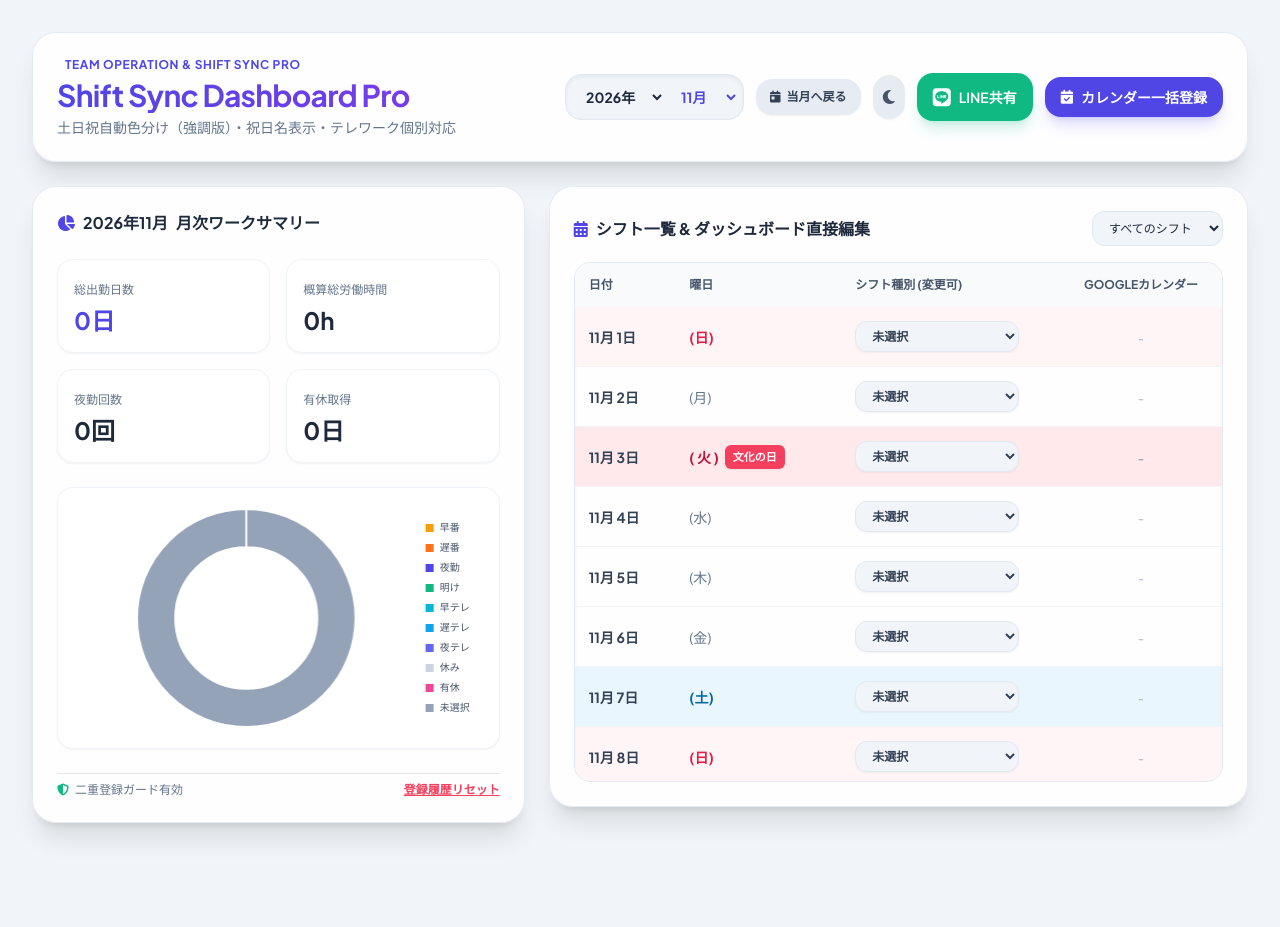
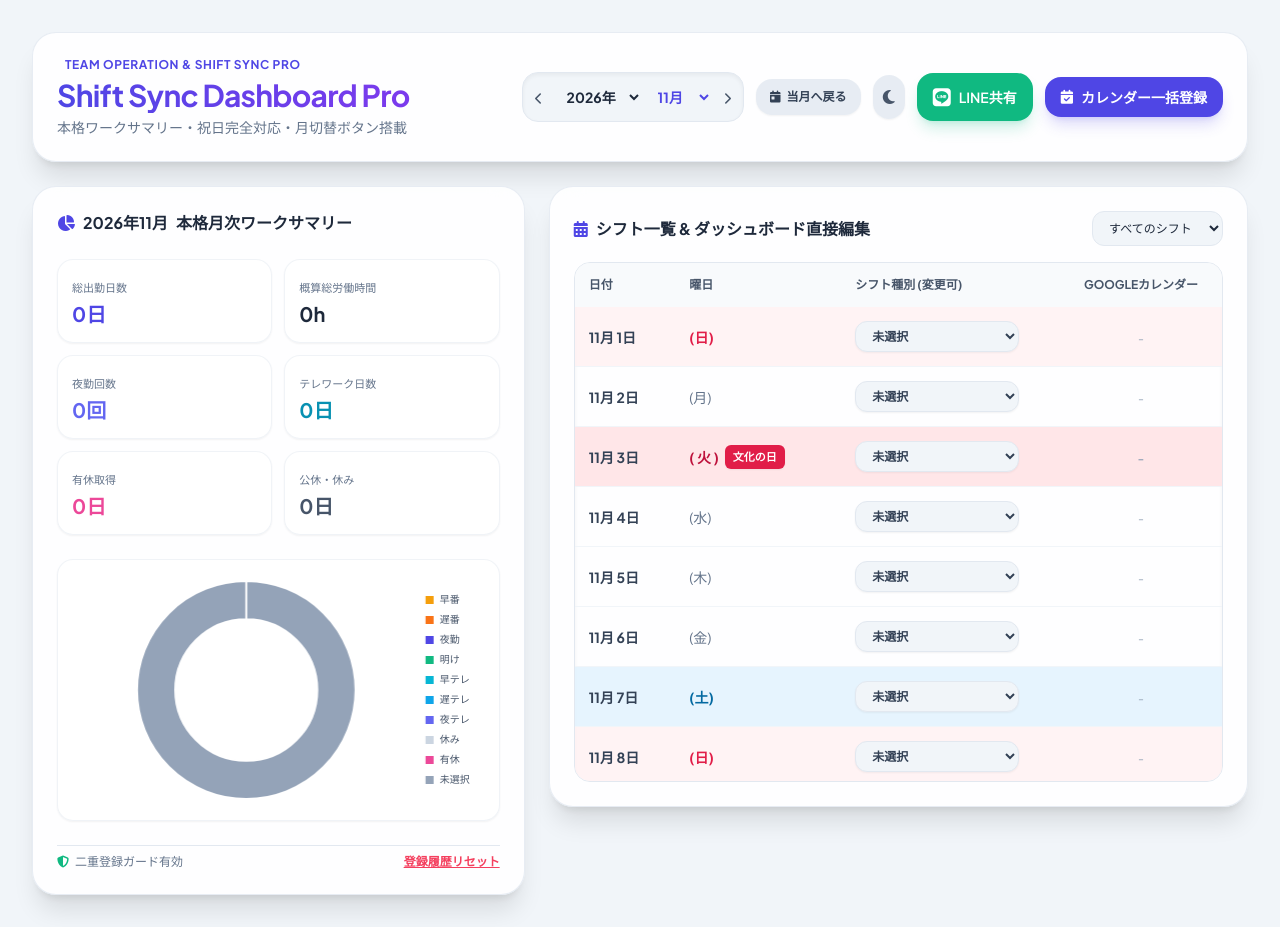
Before and after one commit to noa511522/shift-dashboard, a plain HTML site: page index.html in a window 1280 px wide. Before the commit the page ends 855 px from the top, so only its background shows below. Drawn offline with nearby package versions, Linux system fonts and the light colour scheme.

Commit message:
Update index.html

```diff
--- a/index.html
+++ b/index.html
@@ -36,22 +36,25 @@
                     Shift Sync Dashboard Pro
                 </h1>
                 <p class="text-xs sm:text-sm text-slate-500 dark:text-slate-400 mt-1">
-                    土日祝自動色分け（強調版）・祝日名表示・テレワーク個別対応
+                    本格ワークサマリー・祝日完全対応・月切替ボタン搭載
                 </p>
             </div>
 
             <!-- Controls & Actions -->
             <div class="flex flex-wrap items-center gap-2 sm:gap-3">
-                <!-- Year & Month Selector -->
-                <div class="flex items-center bg-slate-100 dark:bg-slate-900 rounded-2xl p-1 border border-slate-200 dark:border-slate-800 shadow-inner">
-                    <select id="selectYear" onchange="changeMonthYear()" class="bg-transparent font-bold text-sm px-3 py-2 outline-none cursor-pointer">
+                <!-- Year & Month Selector with Arrow Buttons -->
+                <div class="flex items-center bg-slate-100 dark:bg-slate-900 rounded-2xl p-1 border border-slate-200 dark:border-slate-800 shadow-inner gap-1">
+                    <button onclick="changeMonthRelative(-1)" class="p-2 hover:bg-slate-200 dark:hover:bg-slate-800 rounded-xl transition-colors text-slate-600 dark:text-slate-300" title="前月へ">
+                        <i class="fa-solid fa-chevron-left text-xs"></i>
+                    </button>
+                    <select id="selectYear" onchange="changeMonthYear()" class="bg-transparent font-bold text-sm px-2 py-2 outline-none cursor-pointer">
                         <option value="2026">2026年</option>
                         <option value="2027">2027年</option>
                         <option value="2028">2028年</option>
                         <option value="2029">2029年</option>
                         <option value="2030">2030年</option>
                     </select>
-                    <select id="selectMonth" onchange="changeMonthYear()" class="bg-transparent text-indigo-600 dark:text-indigo-400 font-bold text-sm px-3 py-2 outline-none cursor-pointer">
+                    <select id="selectMonth" onchange="changeMonthYear()" class="bg-transparent text-indigo-600 dark:text-indigo-400 font-bold text-sm px-2 py-2 outline-none cursor-pointer">
                         <option value="1">1月</option>
                         <option value="2">2月</option>
                         <option value="3">3月</option>
@@ -65,6 +68,9 @@
                         <option value="11">11月</option>
                         <option value="12">12月</option>
                     </select>
+                    <button onclick="changeMonthRelative(1)" class="p-2 hover:bg-slate-200 dark:hover:bg-slate-800 rounded-xl transition-colors text-slate-600 dark:text-slate-300" title="次月へ">
+                        <i class="fa-solid fa-chevron-right text-xs"></i>
+                    </button>
                 </div>
 
                 <!-- Jump to Current Month -->
@@ -89,30 +95,38 @@
         <!-- Main Layout Grid -->
         <div class="grid grid-cols-1 lg:grid-cols-12 gap-6">
 
-            <!-- Left Side: Monthly Work Summary & Donut Chart (5 Cols) -->
+            <!-- Left Side: Professional Monthly Work Summary & Donut Chart (5 Cols) -->
             <div class="lg:col-span-5 space-y-6">
                 <div class="glass-effect border border-slate-200/80 dark:border-slate-800/80 rounded-3xl p-6 shadow-xl space-y-6">
                     <h2 class="text-base font-bold flex items-center gap-2">
-                        <i class="fa-solid fa-chart-pie text-indigo-600 dark:text-indigo-400"></i> <span id="summaryTitleLabel">2026年11月</span> 月次ワークサマリー
+                        <i class="fa-solid fa-chart-pie text-indigo-600 dark:text-indigo-400"></i> <span id="summaryTitleLabel">2026年11月</span> 本格月次ワークサマリー
                     </h2>
 
-                    <!-- 4 Summary Metric Cards -->
-                    <div class="grid grid-cols-2 gap-4">
-                        <div class="bg-white/60 dark:bg-slate-900/60 border border-slate-200/50 dark:border-slate-800/80 rounded-2xl p-4 shadow-sm">
-                            <span class="text-xs text-slate-500 dark:text-slate-400 font-medium">総出勤日数</span>
-                            <div id="statWorkDays" class="text-2xl font-extrabold text-indigo-600 dark:text-indigo-400 mt-1">0日</div>
+                    <!-- Pro 6 Summary Metric Cards Grid -->
+                    <div class="grid grid-cols-2 gap-3">
+                        <div class="bg-white/60 dark:bg-slate-900/60 border border-slate-200/50 dark:border-slate-800/80 rounded-2xl p-3.5 shadow-sm">
+                            <span class="text-[11px] text-slate-500 dark:text-slate-400 font-medium">総出勤日数</span>
+                            <div id="statWorkDays" class="text-xl font-extrabold text-indigo-600 dark:text-indigo-400 mt-0.5">0日</div>
                         </div>
-                        <div class="bg-white/60 dark:bg-slate-900/60 border border-slate-200/50 dark:border-slate-800/80 rounded-2xl p-4 shadow-sm">
-                            <span class="text-xs text-slate-500 dark:text-slate-400 font-medium">概算総労働時間</span>
-                            <div id="statWorkHours" class="text-2xl font-extrabold mt-1">0h</div>
+                        <div class="bg-white/60 dark:bg-slate-900/60 border border-slate-200/50 dark:border-slate-800/80 rounded-2xl p-3.5 shadow-sm">
+                            <span class="text-[11px] text-slate-500 dark:text-slate-400 font-medium">概算総労働時間</span>
+                            <div id="statWorkHours" class="text-xl font-extrabold mt-0.5">0h</div>
                         </div>
-                        <div class="bg-white/60 dark:bg-slate-900/60 border border-slate-200/50 dark:border-slate-800/80 rounded-2xl p-4 shadow-sm">
-                            <span class="text-xs text-slate-500 dark:text-slate-400 font-medium">夜勤回数</span>
-                            <div id="statNightCount" class="text-2xl font-extrabold mt-1">0回</div>
+                        <div class="bg-white/60 dark:bg-slate-900/60 border border-slate-200/50 dark:border-slate-800/80 rounded-2xl p-3.5 shadow-sm">
+                            <span class="text-[11px] text-slate-500 dark:text-slate-400 font-medium">夜勤回数</span>
+                            <div id="statNightCount" class="text-xl font-extrabold text-indigo-500 mt-0.5">0回</div>
                         </div>
-                        <div class="bg-white/60 dark:bg-slate-900/60 border border-slate-200/50 dark:border-slate-800/80 rounded-2xl p-4 shadow-sm">
-                            <span class="text-xs text-slate-500 dark:text-slate-400 font-medium">有休取得</span>
-                            <div id="statPaidLeave" class="text-2xl font-extrabold mt-1">0日</div>
+                        <div class="bg-white/60 dark:bg-slate-900/60 border border-slate-200/50 dark:border-slate-800/80 rounded-2xl p-3.5 shadow-sm">
+                            <span class="text-[11px] text-slate-500 dark:text-slate-400 font-medium">テレワーク日数</span>
+                            <div id="statTeleworkCount" class="text-xl font-extrabold text-cyan-600 dark:text-cyan-400 mt-0.5">0日</div>
+                        </div>
+                        <div class="bg-white/60 dark:bg-slate-900/60 border border-slate-200/50 dark:border-slate-800/80 rounded-2xl p-3.5 shadow-sm">
+                            <span class="text-[11px] text-slate-500 dark:text-slate-400 font-medium">有休取得</span>
+                            <div id="statPaidLeave" class="text-xl font-extrabold text-pink-500 mt-0.5">0日</div>
+                        </div>
+                        <div class="bg-white/60 dark:bg-slate-900/60 border border-slate-200/50 dark:border-slate-800/80 rounded-2xl p-3.5 shadow-sm">
+                            <span class="text-[11px] text-slate-500 dark:text-slate-400 font-medium">公休・休み</span>
+                            <div id="statOffCount" class="text-xl font-extrabold text-slate-600 dark:text-slate-300 mt-0.5">0日</div>
                         </div>
                     </div>
 
@@ -194,10 +208,10 @@
             "有休"
         ];
 
-        // 確実な日本の祝日判定ロジック (2026年〜2030年対応)
+        // 完璧な日本の祝日判定関数
         function getJapaneseHoliday(year, month, day) {
             const d = new Date(year, month - 1, day);
-            const w = d.getDay();
+            const w = d.getDay(); // 0:日, 1:月...
 
             // 固定祝日
             if (month === 1 && day === 1) return "元日";
@@ -214,10 +228,15 @@
             if (month === 11 && day === 3) return "文化の日";
             if (month === 11 && day === 23) return "勤労感謝の日";
 
-            // 春分の日簡易計算
+            // 春分の日計算（2026〜2030年）
             if (month === 3) {
-                let vernalEquinox = (year === 2026 || year === 2030) ? 20 : 21;
-                if (day === vernalEquinox) return "春分の日";
+                let vernal = (year === 2026 || year === 2030) ? 20 : 21;
+                if (day === vernal) return "春分の日";
+            }
+            // 秋分の日計算
+            if (month === 9) {
+                let autumn = (year === 2027) ? 23 : 22;
+                if (day === autumn) return "秋分の日";
             }
 
             // ハッピーマンデー制度
@@ -227,10 +246,10 @@
             if (month === 9 && w === 1 && weekNum === 3) return "敬老の日";
             if (month === 10 && w === 1 && weekNum === 2 && year !== 2026) return "スポーツの日";
 
-            // 振替休日判定
+            // 振替休日判定（前日が日曜かつ祝日の場合）
             if (w === 1) {
-                const prevDay = new Date(year, month - 1, day - 1);
-                if (getJapaneseHoliday(year, prevDay.getMonth() + 1, prevDay.getDate())) {
+                const prevDate = new Date(year, month - 1, day - 1);
+                if (getJapaneseHoliday(prevDate.getFullYear(), prevDate.getMonth() + 1, prevDate.getDate())) {
                     return "振替休日";
                 }
             }
@@ -292,6 +311,26 @@
             updateSummaryAndChart();
         }
 
+        function changeMonthRelative(direction) {
+            currentMonth += direction;
+            if (currentMonth > 12) {
+                currentMonth = 1;
+                currentYear++;
+            } else if (currentMonth < 1) {
+                currentMonth = 12;
+                currentYear--;
+            }
+
+            if (currentYear > 2030) { currentYear = 2030; currentMonth = 12; }
+            if (currentYear < 2026) { currentYear = 2026; currentMonth = 1; }
+
+            document.getElementById('selectYear').value = currentYear;
+            document.getElementById('selectMonth').value = currentMonth;
+            document.getElementById('summaryTitleLabel').innerText = `${currentYear}年${currentMonth}月`;
+            renderTable();
+            updateSummaryAndChart();
+        }
+
         function jumpToCurrentMonth() {
             const realNow = new Date();
             currentYear = realNow.getFullYear();
@@ -333,18 +372,17 @@
                 const tr = document.createElement('tr');
                 tr.className = "hover:bg-slate-50/80 dark:hover:bg-slate-800/40 transition-colors";
 
-                // 強調された土日祝の色分けロジック
                 let rowBgClass = "";
                 let weekColorClass = "text-slate-500 dark:text-slate-400";
 
                 if (item.holiday) {
-                    rowBgClass = "bg-rose-100/80 dark:bg-rose-950/40 font-semibold";
+                    rowBgClass = "bg-rose-100/90 dark:bg-rose-950/50 font-semibold";
                     weekColorClass = "text-rose-700 dark:text-rose-400 font-extrabold";
                 } else if (item.week === "日") {
-                    rowBgClass = "bg-rose-50/70 dark:bg-rose-950/20";
+                    rowBgClass = "bg-rose-50/80 dark:bg-rose-950/25";
                     weekColorClass = "text-rose-600 dark:text-rose-400 font-extrabold";
                 } else if (item.week === "土") {
-                    rowBgClass = "bg-sky-100/70 dark:bg-sky-950/25";
+                    rowBgClass = "bg-sky-100/80 dark:bg-sky-950/30";
                     weekColorClass = "text-sky-700 dark:text-sky-400 font-extrabold";
                 }
 
@@ -354,7 +392,7 @@
 
                 let weekDisplay = `(${item.week})`;
                 if (item.holiday) {
-                    weekDisplay = `<span class="inline-flex items-center gap-1.5"><span class="${weekColorClass}">( ${item.week} )</span> <span class="text-[11px] bg-rose-500 text-white dark:bg-rose-700 dark:text-rose-100 px-2 py-0.5 rounded-md font-bold shadow-sm">${item.holiday}</span></span>`;
+                    weekDisplay = `<span class="inline-flex items-center gap-1.5"><span class="${weekColorClass}">( ${item.week} )</span> <span class="text-[11px] bg-rose-600 text-white dark:bg-rose-700 dark:text-rose-100 px-2 py-0.5 rounded-md font-bold shadow-sm">${item.holiday}</span></span>`;
                 }
 
                 let optionsHtml = '';
@@ -406,27 +444,31 @@
             let workDays = 0;
             let workHours = 0;
             let nightCount = 0;
+            let teleworkCount = 0;
             let paidLeaveCount = 0;
+            let offCount = 0;
 
-            let counts = { "未選択": 0, "早": 0, "遅": 0, "夜": 0, "明け": 0, "早テレ": 0, "遅テレ": 0, "夜テレ": 0, "休み": 0, "有休": 0 };
+            let counts = { "早": 0, "遅": 0, "夜": 0, "明け": 0, "早テレ": 0, "遅テレ": 0, "夜テレ": 0, "休み": 0, "有休": 0, "未選択": 0 };
 
             shifts.forEach(s => {
                 if(s.type.includes('早（8:00')) { workDays++; workHours += 8; counts["早"]++; }
                 else if(s.type.includes('遅（13:00')) { workDays++; workHours += 8; counts["遅"]++; }
                 else if(s.type.includes('夜（21:30')) { workDays++; workHours += 9; nightCount++; counts["夜"]++; }
-                else if(s.type.includes('早（テレワーク）')) { workDays++; workHours += 8; counts["早テレ"]++; }
-                else if(s.type.includes('遅（テレワーク）')) { workDays++; workHours += 8; counts["遅テレ"]++; }
-                else if(s.type.includes('夜（テレワーク）')) { workDays++; workHours += 9; nightCount++; counts["夜テレ"]++; }
+                else if(s.type.includes('早（テレワーク）')) { workDays++; workHours += 8; teleworkCount++; counts["早テレ"]++; }
+                else if(s.type.includes('遅（テレワーク）')) { workDays++; workHours += 8; teleworkCount++; counts["遅テレ"]++; }
+                else if(s.type.includes('夜（テレワーク）')) { workDays++; workHours += 9; nightCount++; teleworkCount++; counts["夜テレ"]++; }
                 else if(s.type.includes('明け')) { counts["明け"]++; }
                 else if(s.type.includes('有休')) { paidLeaveCount++; counts["有休"]++; }
-                else if(s.type.includes('休み')) { counts["休み"]++; }
+                else if(s.type.includes('休み')) { offCount++; counts["休み"]++; }
                 else { counts["未選択"]++; }
             });
 
             document.getElementById('statWorkDays').innerText = workDays + "日";
             document.getElementById('statWorkHours').innerText = workHours + "h";
             document.getElementById('statNightCount').innerText = nightCount + "回";
+            document.getElementById('statTeleworkCount').innerText = teleworkCount + "日";
             document.getElementById('statPaidLeave').innerText = paidLeaveCount + "日";
+            document.getElementById('statOffCount').innerText = offCount + "日";
 
             const ctx = document.getElementById('shiftDonutChart').getContext('2d');
             const chartData = [counts["早"], counts["遅"], counts["夜"], counts["明け"], counts["早テレ"], counts["遅テレ"], counts["夜テレ"], counts["休み"], counts["有休"], counts["未選択"]];
```
